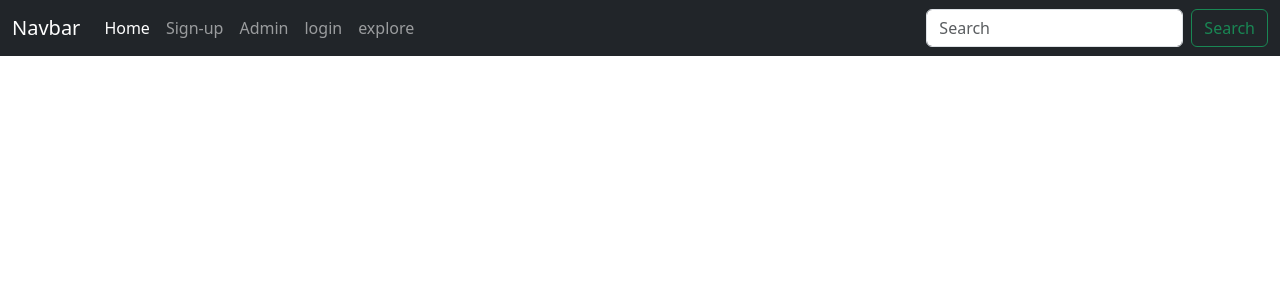
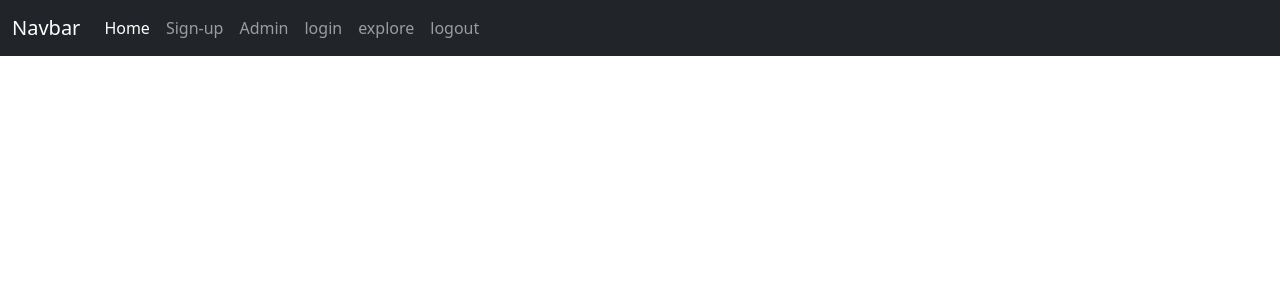
Before and after one commit to ArsHia-cdMstr/mini_linkdin, a Django app: page / in a window 1280 px wide. Shown: the top 300 px of the page. Run offline with Django 5.2, Linux system fonts and the light colour scheme.

Commit message:
add logout feature , change pofile view and url to user_id

```diff
--- a/linkdin_mini/User_data/templates/home.html
+++ b/linkdin_mini/User_data/templates/home.html
@@ -36,13 +36,11 @@
                     <li class="nav-item">
                         <a class="nav-link" href="{% url 'explore' %}">explore</a>
                     </li>
+                    <li class="nav-item">
+                        <a class="nav-link" href="{% url 'logout' %}">logout</a>
+                    </li>
                 </ul>
-                <form class="d-flex">
-                    <input class="form-control me-2" type="search" placeholder="Search" aria-label="Search" />
-                    <button class="btn btn-outline-success" type="submit">
-                        Search
-                    </button>
-                </form>
+
             </div>
         </div>
     </nav>
--- a/linkdin_mini/User_data/urls.py
+++ b/linkdin_mini/User_data/urls.py
@@ -6,8 +6,8 @@ from django.conf import settings
 urlpatterns = [
     path("", views.home, name="Home"),
     path("signup", views.signup, name="signup-form"),
-    path("profile/<str:username>/", views.profile, name="user_profile"),  # پروفایل با نام کاربری
+    path("user/<str:username>/", views.user_id, name="user_profile"),  # پروفایل با نام کاربری
     path("login", views.user_login, name="login"),
     path("explore/", views.explore, name="explore"),  # مسیر برای صفحه explore
-
+    path("logout/", views.user_logout, name="logout"),  # مسیر برای صفحه logout
 ] + static(settings.MEDIA_URL, document_root=settings.MEDIA_ROOT)
--- a/linkdin_mini/User_data/views.py
+++ b/linkdin_mini/User_data/views.py
@@ -21,12 +21,12 @@ def signup(request):
     return render(request, 'signup.html', {'form': form})
 
 @login_required
-def profile(request, username):
+def user_id(request, username):
     user = get_object_or_404(CustomUser, username=username)  # گرفتن کاربر با نام کاربری
     context = {
         'user': user
     }
-    return render(request, 'profile.html', context)
+    return render(request, 'user_id.html', context)
 
 def user_login(request):
     if request.method == 'POST':
@@ -48,3 +48,8 @@ def user_login(request):
 def explore(request):
     users = CustomUser.objects.all()  # یا User.objects.all() اگر از مدل پیش‌فرض استفاده می‌کنید
     return render(request, 'explore.html', {'users': users})
+
+
+def user_logout(request):
+    logout(request)
+    return redirect('Home')  # Redirect to home or any other page after logout
```
Also changed, not shown: linkdin_mini/User_data/forms.py (line endings or trailing spaces), linkdin_mini/User_data/templates/user_id.html (renamed from linkdin_mini/User_data/templates/profile.html), linkdin_mini/db.sqlite3.
